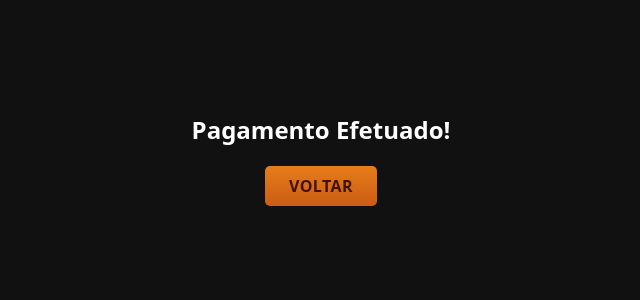
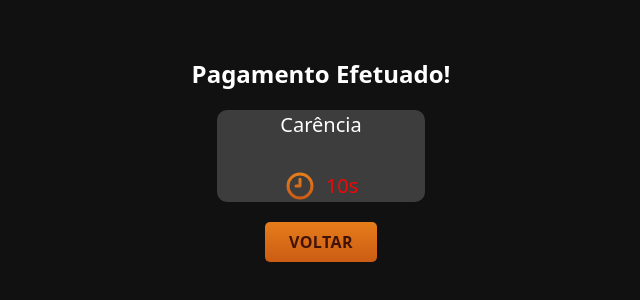
Before and after one commit to NR-Mech/karking, a React (Vite) app in the folder Front/: page /paid in a window 1280 px wide. Shown: the part 240-540 px from the top of the page, without its empty margins (319-959 px from the left). Built offline with nearby package versions, Linux system fonts and the light colour scheme.

Commit message:
feat: adicionado pop-up

```diff
--- a/Front/src/pages/Paid.tsx
+++ b/Front/src/pages/Paid.tsx
@@ -1,11 +1,13 @@
 import { useNavigate } from "react-router";
 import Button from "../components/Button";
+import PopupCare from "../components/PopupCare";
 
 export function Paid() {
   const navigate = useNavigate();
   return (
     <div className="flex flex-col justify-center items-center gap-5">
       <h1 className="text-white text-2xl font-bold">Pagamento Efetuado!</h1>
+      <PopupCare/>
       <Button content="Voltar" onClick={() => navigate("/")}/>
     </div>
   )
```
